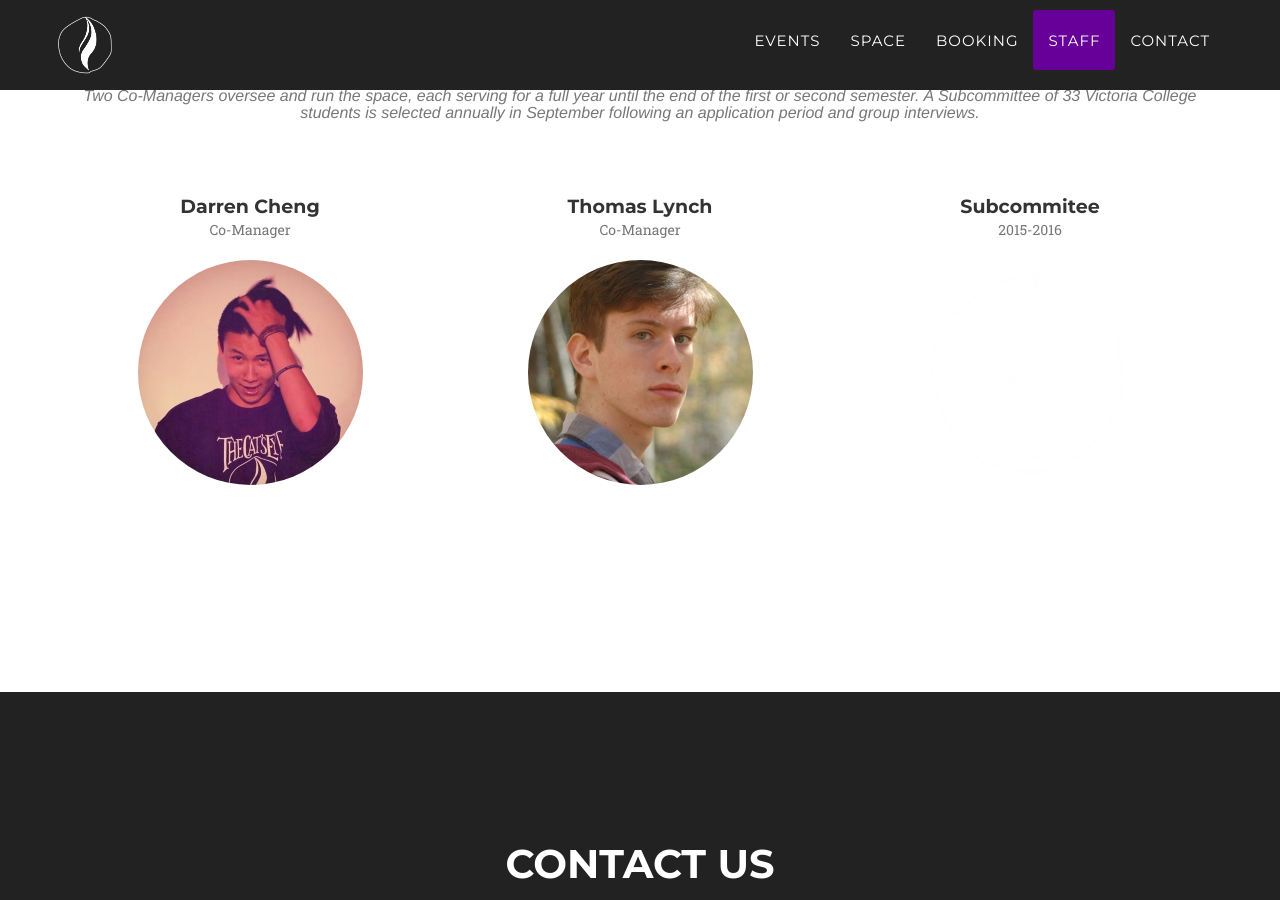
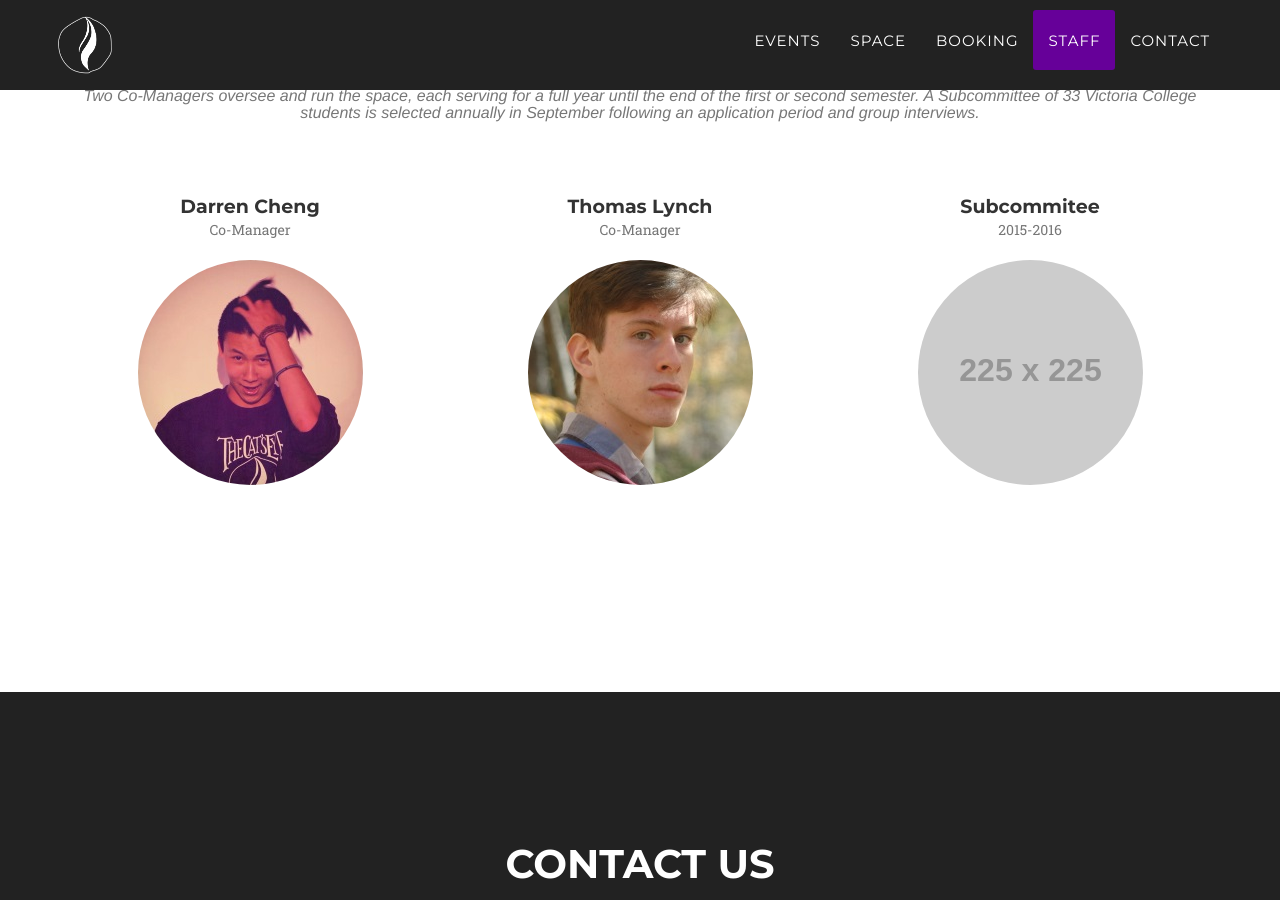
Before and after one commit to ryanfan/cats-eye-revamped, a Jekyll site: the page built from index.html, in a window 1280 px wide and 900 px high, scrolled down 5000 px. Built offline with Jekyll 4.4.1, drawn with Linux system fonts in a browser that asks for light colours; some web fonts are replaced.

Commit message:
Temporary application form dummy

```diff
--- a/_includes/members.html
+++ b/_includes/members.html
@@ -8,14 +8,15 @@
                         <h2>Members</h2>
                         <hr class="star-primary">
                         <!-- Content goes here-->
-                        <div class="row">
+                        <p style="margin-top: 90px;">Applications for the 2015-2016 Cat's Eye Subcommittee will be out soon.  Please stay tuned.</p>
+                        <!--<div class="row">
                         {% for subcommittee in site.subcommittee %}
                         <div class="col-xs-15 col-sm-15 col-md-15 col-lg-15 subcommittee">
                             <h4 style="white-space: nowrap ;"><br>{{ subcommittee.name }}</h4>
                             <img src="http://placehold.it/150x150?text={{ subcommittee.pic }}" class="img-circle" alt="">
                         </div>
                         {% endfor %}
-                        </div>
+                        </div>-->
                         <button type="button" class="btn btn-default" data-dismiss="modal"><i class="fa fa-times"></i> Close</button>
                     </div>
                 </div>
--- a/_includes/team.html
+++ b/_includes/team.html
@@ -23,7 +23,8 @@
                         <h4>Subcommitee</h4>
                         <p class="text-muted">2015-2016</p>
                         <a href="#portfolioModalMembers" class="portfolio-link" data-toggle="modal">
-                            <img src="img/team/3a.jpg" class="img-responsive img-circle" alt="">
+                            <img src="http://placehold.it/225x225?text=Coming+Soon!" class="img-circle" alt="">
+                            <!--<img src="img/team/3a.jpg" class="img-responsive img-circle" alt="">-->
                         </a>
                     </div>
                 </div>
```
